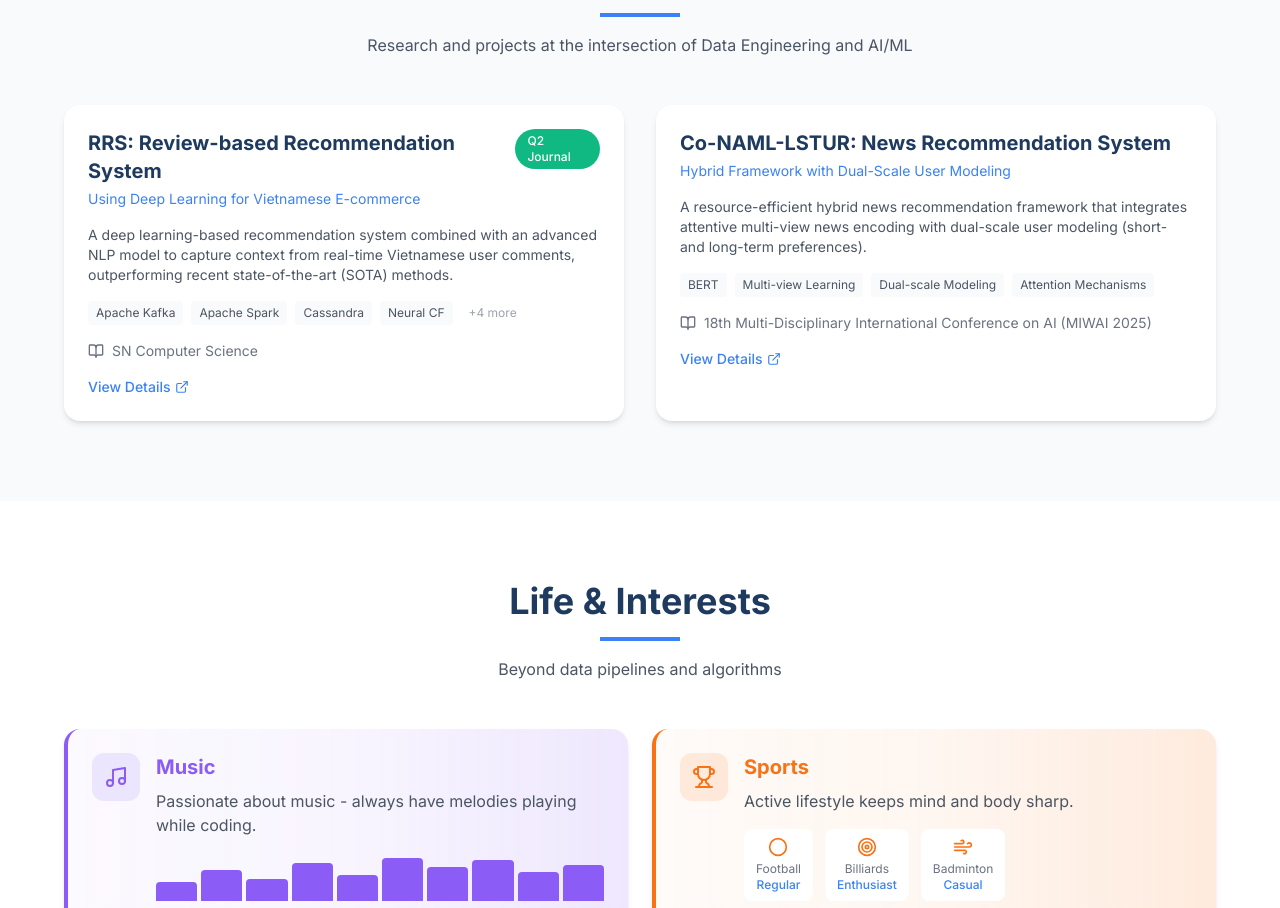
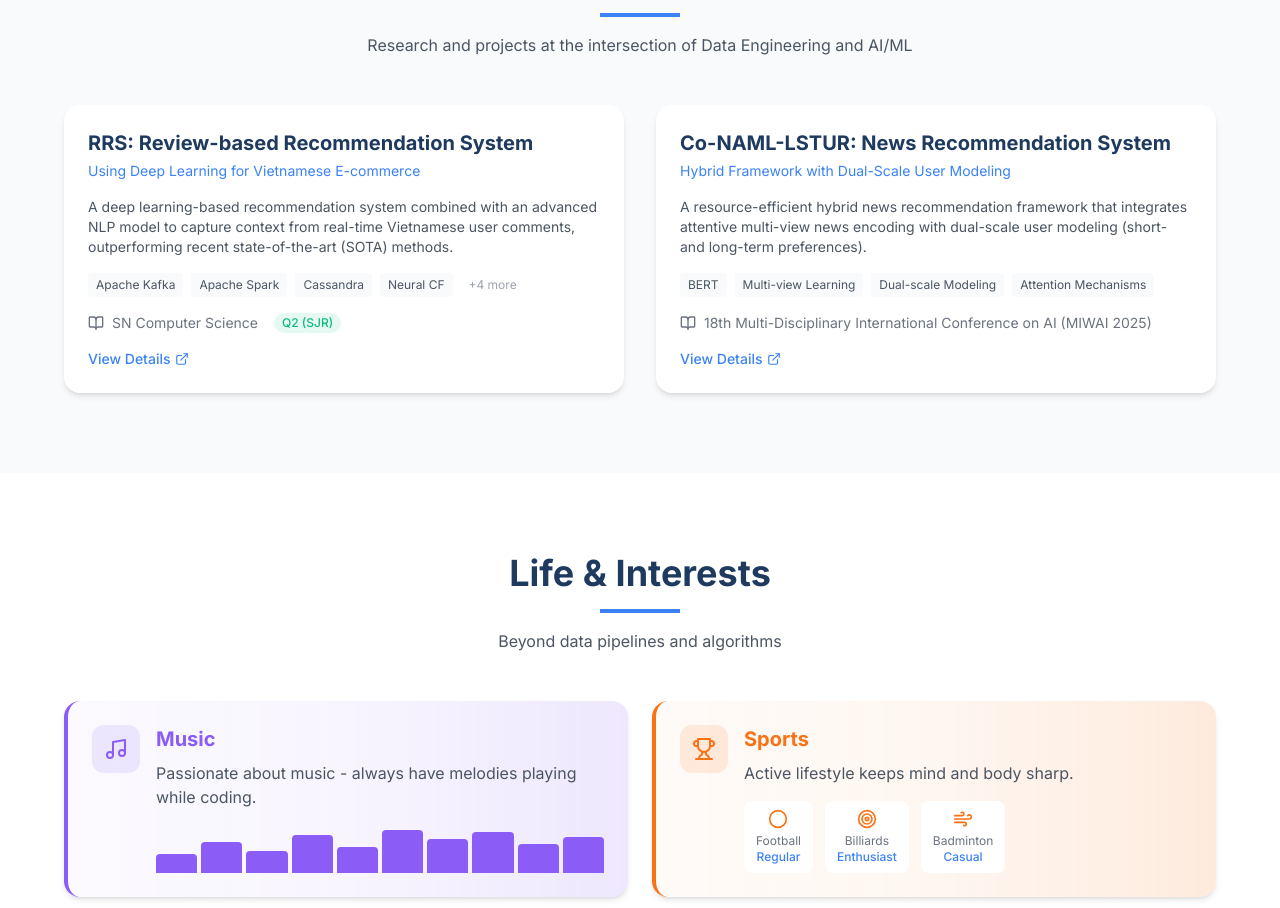
Before and after one commit to ThuatNguyenZ/profile, a React (Vite) app: page / in a window 1280 px wide. Shown: the part 4689-5597 px from the top of the page. Built offline with nearby package versions, Linux system fonts and the light colour scheme; some icons are missing.

Commit message:
feat: redesign publication badge layout
- Move Q2 Journal badge to same line as publication name
- Use truncate for long publication names
- Badge now displays compactly on single line

```diff
--- a/src/components/Projects.jsx
+++ b/src/components/Projects.jsx
@@ -48,15 +48,10 @@ export default function Projects() {
               }}
             />
             <div className="flex items-start justify-between mb-4">
-              <div>
+              <div className="flex-1">
                 <h3 className="text-xl font-bold text-primary">{project.title}</h3>
                 <p className="text-secondary text-sm mt-1">{project.subtitle}</p>
               </div>
-              {project.publication?.rank && (
-                <span className="px-3 py-1 bg-accent text-white text-xs font-medium rounded-full">
-                  Q2 Journal
-                </span>
-              )}
             </div>
 
             <p className="text-gray-600 text-sm mb-4 line-clamp-3">
@@ -82,7 +77,12 @@ export default function Projects() {
             {project.publication && (
               <div className="flex items-center gap-2 text-sm text-gray-500">
                 <BookOpen size={16} />
-                <span>{project.publication.journal || project.publication.conference}</span>
+                <span className="truncate">{project.publication.journal || project.publication.conference}</span>
+                {project.publication.rank && (
+                  <span className="ml-2 px-2 py-0.5 bg-accent/10 text-accent text-xs font-medium rounded-full whitespace-nowrap">
+                    {project.publication.rank}
+                  </span>
+                )}
               </div>
             )}
 
```
